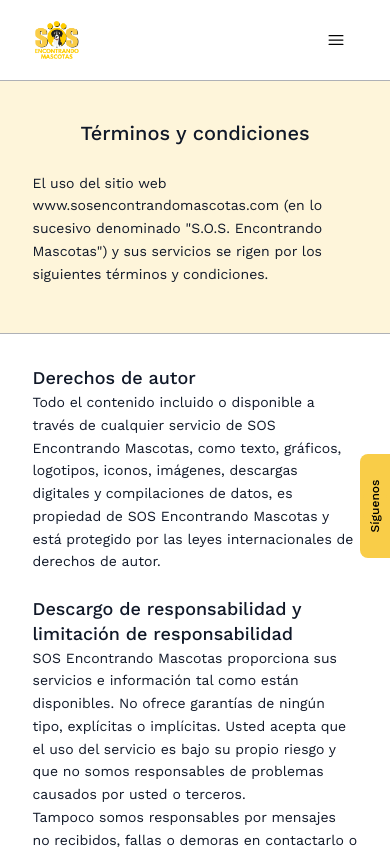
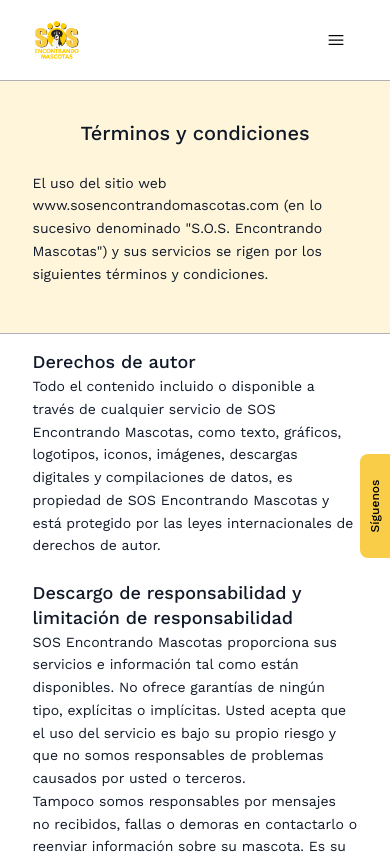
Before and after one commit to AztlanConsulting/SOS-FullStack, a React (Vite) app in the folder frontend/: page /therms in a window 390 px wide. Shown: the top 854 px of the page. Built offline with nearby package versions, Linux system fonts and the light colour scheme.

Commit message:
[FIX ]py therms

```diff
--- a/frontend/src/features/therms/components/Conditions.tsx
+++ b/frontend/src/features/therms/components/Conditions.tsx
@@ -2,7 +2,7 @@
 
 const Conditions = () => {
   return (
-    <section className="relative border-b border-(--color-grey-border) py-8 lg:py-8">
+    <section className="relative border-b border-(--color-grey-border) py-4 lg:py-8">
       <div className="w-5/6 md:w-4/5 lg:w-full lg:max-w-4xl xl:max-w-5xl mx-auto">
 
         {/* Contenido */}
```
